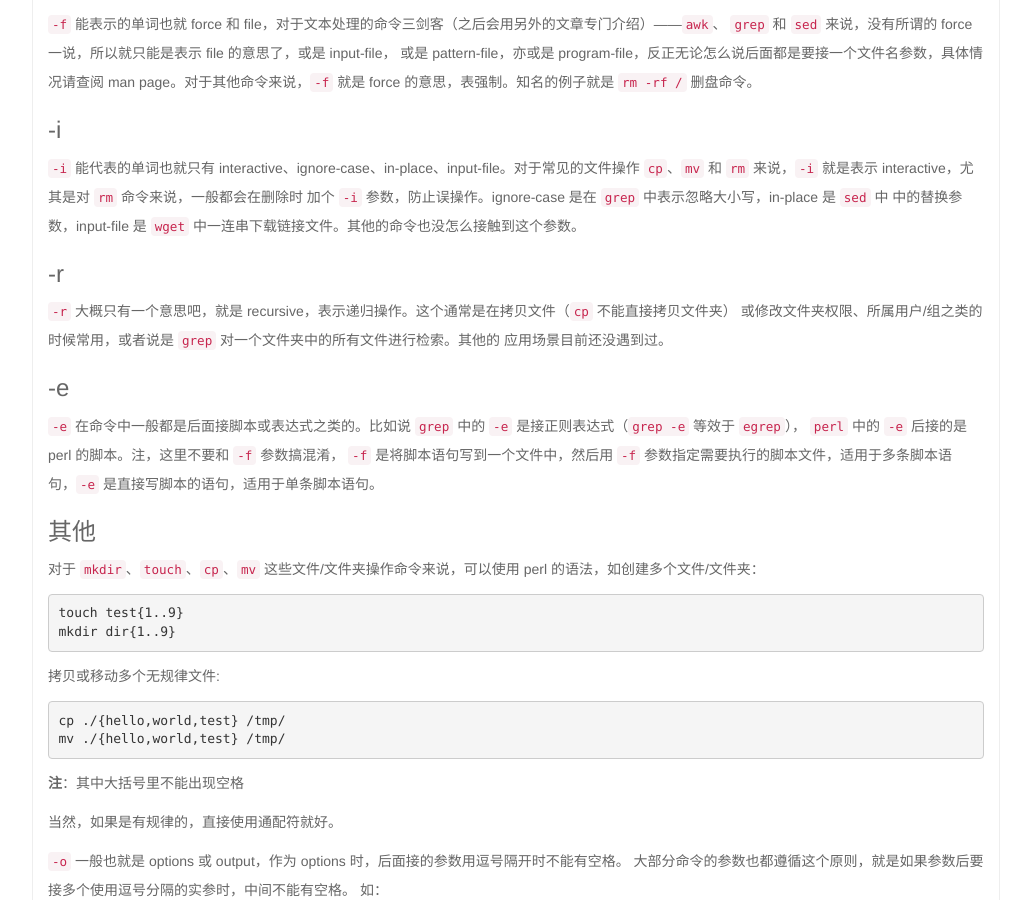
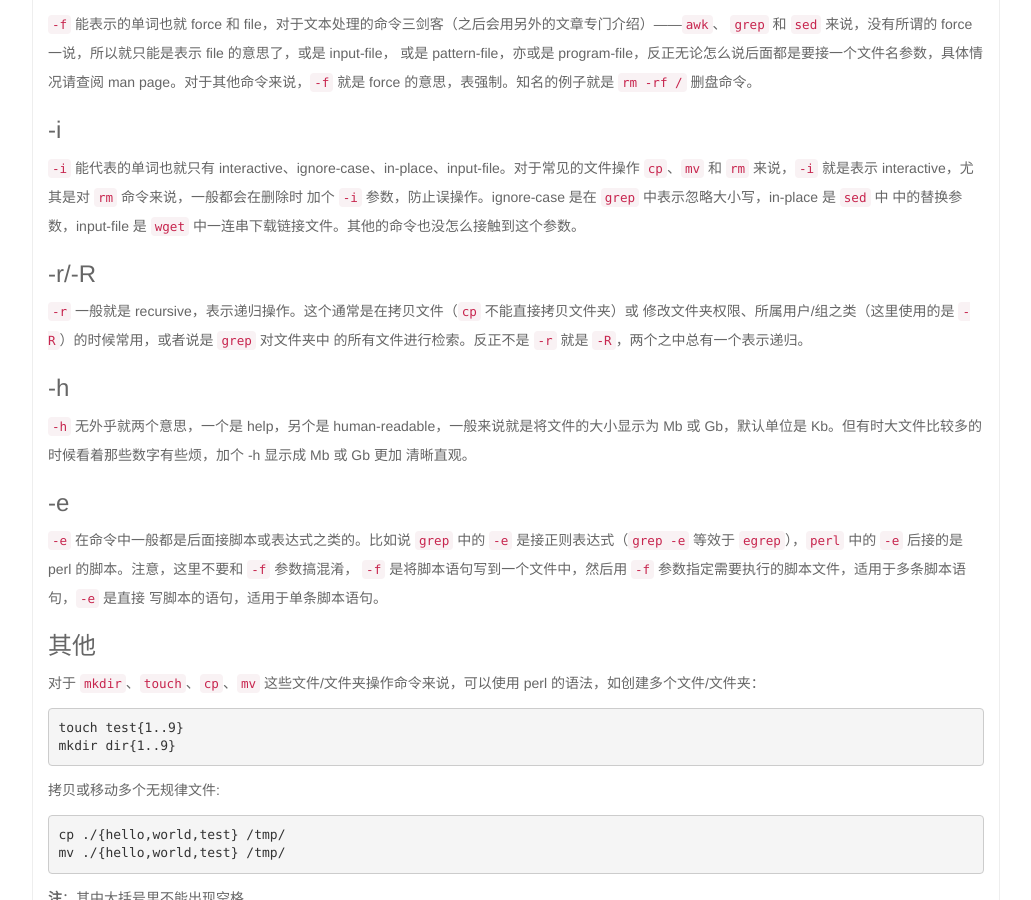
Before and after one commit to oneforalone/notes, a Jekyll site: the page built from _posts/2021-02-19-linux-staffs-03.md, in a window 1280 px wide and 900 px high, scrolled down 1725 px. Shown: the whole window, without its empty margins (124-1155 px from the left). Built offline with Jekyll 4.4.1, drawn with Linux system fonts in a browser that asks for light colours; some of the changed text lies outside the part shown.

Commit message:
publish 2021-02-19-linux-staffs-03

````diff
--- a/_posts/2020-02-19-linux-staffs-03.md
+++ b/_posts/2021-02-19-linux-staffs-03.md
@@ -62,6 +62,7 @@ catagories: [Linux]
 这些 shell 中，只有 `csh` 和 `tcsh` 不支持兼容 `sh`，其他的都是支持和兼容 `sh` 的语法，
 并在其基础上进行了扩充。
 
+
 ## 命令参数
 
 总算是介绍完了历史及周边，那么下面将正式介绍一下一些常用的参数。本节的主要意图是如何
@@ -94,17 +95,24 @@ man page。对于其他命令来说，`-f` 就是 force 的意思，表强制。
 加个 `-i` 参数，防止误操作。ignore-case 是在 `grep` 中表示忽略大小写，in-place 是 `sed` 中
 中的替换参数，input-file 是 `wget` 中一连串下载链接文件。其他的命令也没怎么接触到这个参数。
 
-### -r
+### -r/-R
 
-`-r` 大概只有一个意思吧，就是 recursive，表示递归操作。这个通常是在拷贝文件（`cp` 不能直接拷贝文件夹）
-或修改文件夹权限、所属用户/组之类的时候常用，或者说是 `grep` 对一个文件夹中的所有文件进行检索。其他的
-应用场景目前还没遇到过。
+`-r` 一般就是 recursive，表示递归操作。这个通常是在拷贝文件（`cp` 不能直接拷贝文件夹）或
+修改文件夹权限、所属用户/组之类（这里使用的是 `-R`）的时候常用，或者说是 `grep` 对文件夹中
+的所有文件进行检索。反正不是 `-r` 就是 `-R`，两个之中总有一个表示递归。
+
+### -h
+
+`-h` 无外乎就两个意思，一个是 help，另个是 human-readable，一般来说就是将文件的大小显示为 Mb
+或 Gb，默认单位是 Kb。但有时大文件比较多的时候看着那些数字有些烦，加个 -h 显示成 Mb 或 Gb 更加
+清晰直观。
 
 ### -e
 
-`-e` 在命令中一般都是后面接脚本或表达式之类的。比如说 `grep` 中的 `-e` 是接正则表达式（`grep -e` 等效于 `egrep`），
-`perl` 中的 `-e` 后接的是 perl 的脚本。注，这里不要和 `-f` 参数搞混淆， `-f` 是将脚本语句写到一个文件中，然后用 `-f`
-参数指定需要执行的脚本文件，适用于多条脚本语句，`-e` 是直接写脚本的语句，适用于单条脚本语句。
+`-e` 在命令中一般都是后面接脚本或表达式之类的。比如说 `grep` 中的 `-e` 是接正则表达式（`grep -e`
+等效于 `egrep`），`perl` 中的 `-e` 后接的是 perl 的脚本。注意，这里不要和 `-f` 参数搞混淆， `-f`
+是将脚本语句写到一个文件中，然后用 `-f` 参数指定需要执行的脚本文件，适用于多条脚本语句，`-e` 是直接
+写脚本的语句，适用于单条脚本语句。
 
 ### 其他
 
@@ -133,6 +141,9 @@ usermod -aG sudo,wheel,root username
 mount -o remount,ro /dev/sdX /mnt
 ```
 
+`-a` 一般表示 all，当然还有 append 的意思。`-l` 一般表 list，`-p` 一般就是 print 或 port，
+表示 port 有时是`-P`，反正在涉及端口时，`-p` 或 `-P` 总有一个是要接端口号的。
+
 ## 结语
 
 当然，要想记住所有命令的参数基本不可能，反正我是记不住那么多，反正只要理解这些参数所代表的英文单词，
````
